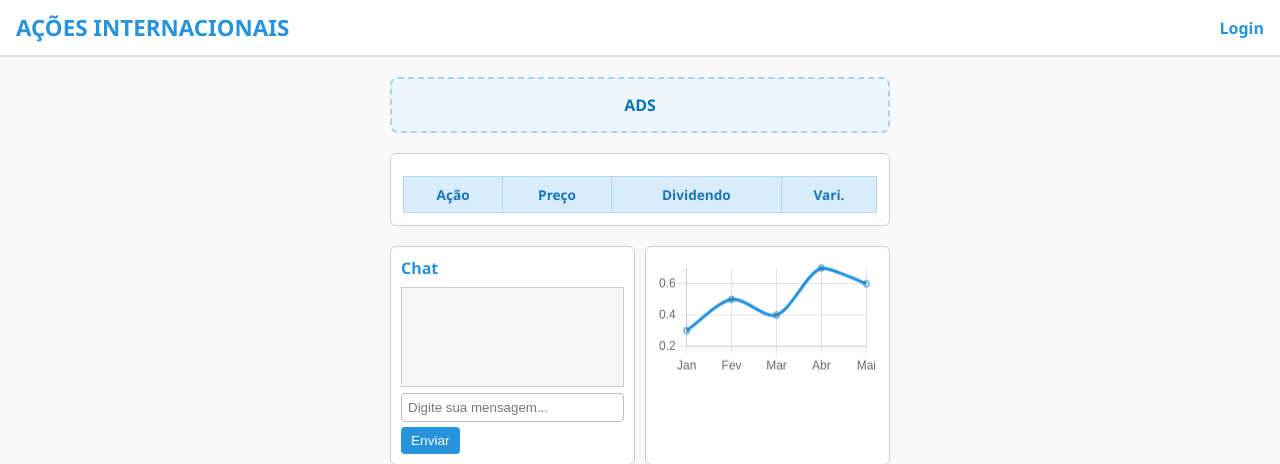
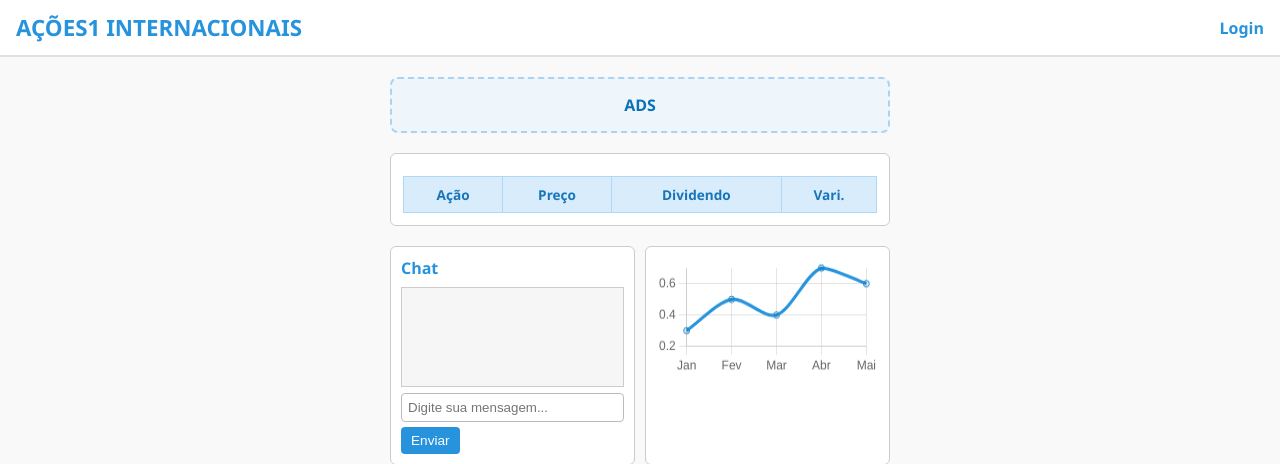
Before and after one commit to acoessinternacionais/acoes-internacionais, a PHP site: page /home.php in a window 1280 px wide. Shown: the top 464 px of the page. Run offline with PHP 8.4, Linux system fonts and the light colour scheme; lists and menus that the app fills with data are empty.

Commit message:
Update home.php

```diff
--- a/home.php
+++ b/home.php
@@ -15,7 +15,7 @@ $isLoggedIn = isset($_SESSION['usuario']);
 <body>
 
 <header>
-  <h1>AÇÕES INTERNACIONAIS</h1>
+  <h1>AÇÕES1 INTERNACIONAIS</h1>
   <a href="<?= $isLoggedIn ? 'logout.php' : 'login.php' ?>">
     <?= $isLoggedIn ? 'Logout' : 'Login' ?>
   </a>
```
